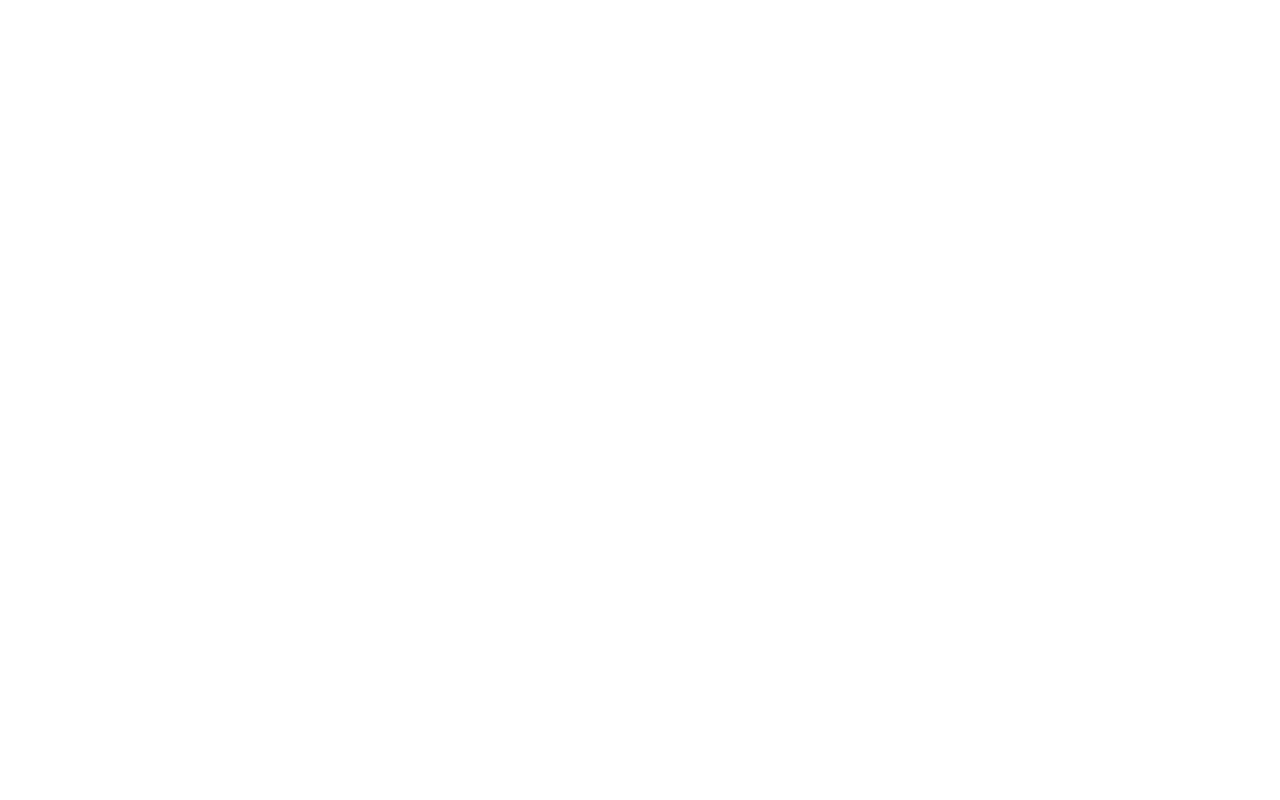
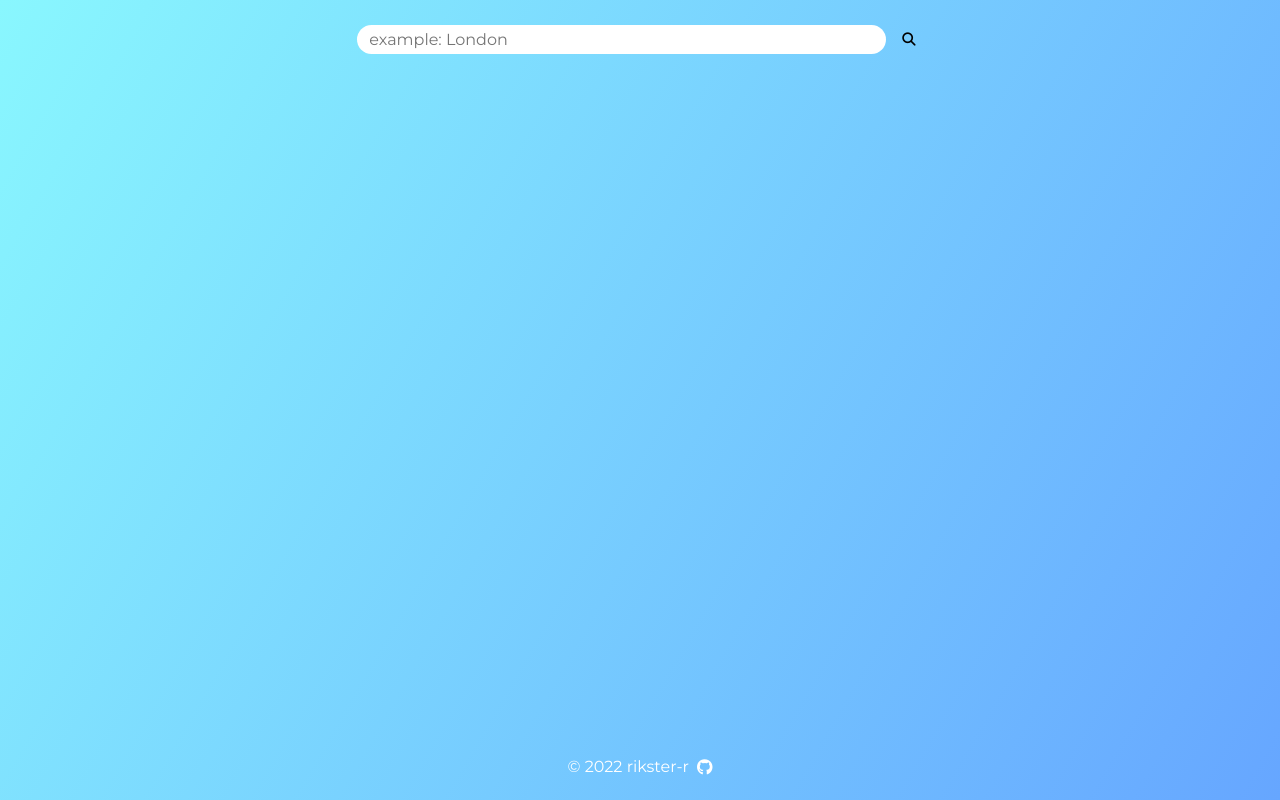
Before and after one commit to rikster-r/weather-app, a website built with webpack: page dist/index.html in a window 1280 px wide. Built offline with nearby package versions, Linux system fonts and the light colour scheme.

Commit message:
setup layout

```diff
--- a/src/style.scss
+++ b/src/style.scss
@@ -0,0 +1,94 @@
+@import url('https://fonts.googleapis.com/css2?family=Montserrat&display=swap');
+
+$black: #333;
+$blue: #0400ff;
+$white: #fff;
+
+@mixin flexCenter() {
+  display: flex;
+  align-items: center;
+  justify-content: center;
+  gap: 0.5rem;
+}
+
+*, *::before, *::after {
+  box-sizing: border-box;
+  margin: 0;
+  padding: 0;
+}
+
+body {
+  display: flex;
+  flex-direction: column;
+  min-height: 100vh;
+  padding: 1rem;
+
+  background-image: linear-gradient(120deg, #89f7fe 0%, #66a6ff 100%);
+  background-repeat: no-repeat;
+
+  font-size: 1rem;
+  font-family: 'Montserrat', sans-serif;
+}
+
+form {
+  @include flexCenter();
+  padding: 0.5rem;
+
+  input {
+    width: 50ch;
+    border-radius: 100vh;
+    border: none;
+
+    padding: 0.3rem 0.8rem;
+    font-size: inherit;
+    font-family: inherit;
+
+    &:focus {
+      outline: 5px double $blue;
+    }
+  }
+}
+
+main {
+  flex: 1;
+
+  @include flexCenter();
+
+  .card {
+    display: flex;
+    flex-direction: column;
+    gap: 0.5rem;
+
+    font-size: 130%;
+
+    .row {
+      @include flexCenter()
+    }
+  }
+}
+
+button {
+  background: none;
+  border: none;
+  padding: 0.5rem;
+
+  &:hover {
+    cursor: pointer;
+  }
+}
+
+footer {
+  @include flexCenter();
+  justify-content: center;
+  padding: 0.5rem;
+
+  a{
+    @include flexCenter();
+    text-decoration: none;
+    color: $white;
+
+    &:hover {
+      text-decoration: underline;
+    }
+  }
+}
```
Also changed, not shown: dist/assets/sun.svg (added), dist/index.html, dist/main.css.
